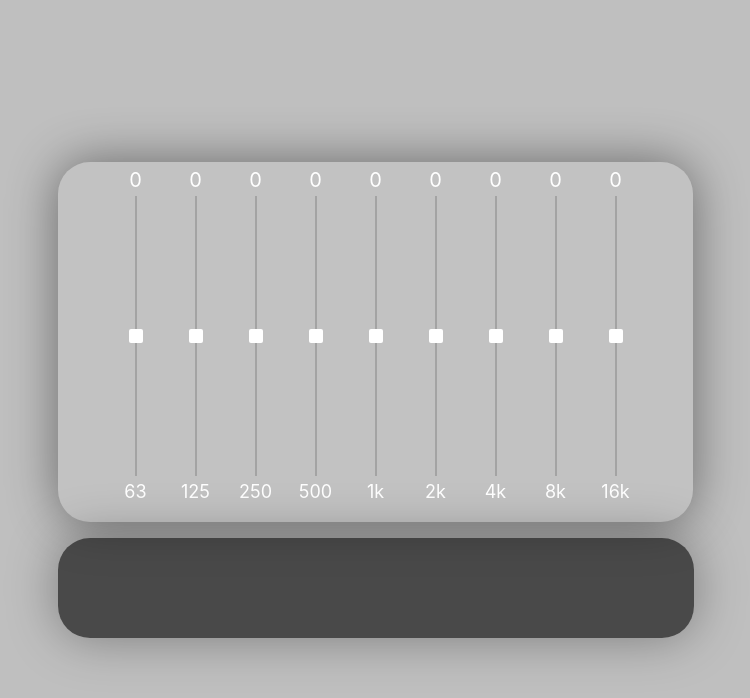
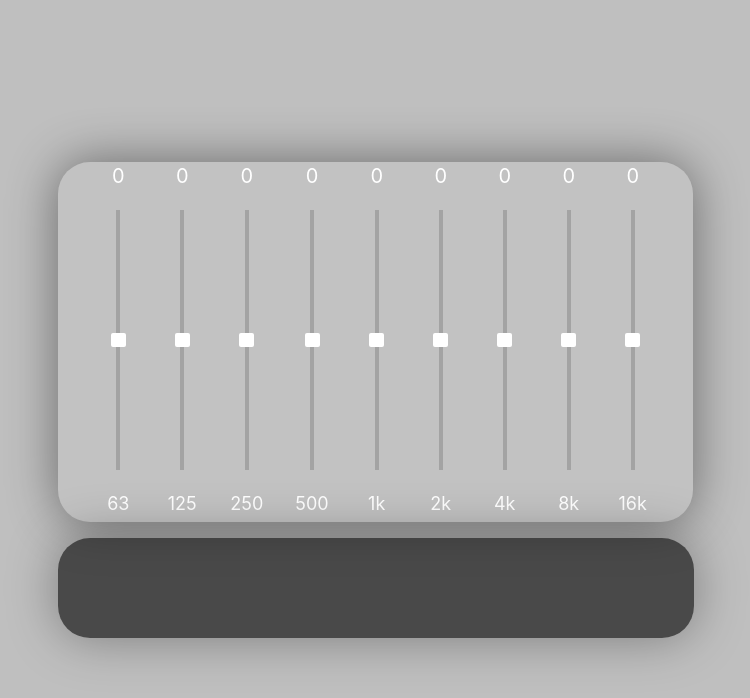
Before and after one commit to Dharun07-17/9-bands-equalizer, a React (Vite) app: page / in a window 1280 px wide. Shown: the top 698 px of the page, without its empty margins (264-1014 px from the left). Built offline with nearby package versions, Linux system fonts and the light colour scheme.

Commit message:
made some improvements to the code

```diff
--- a/src/App.jsx
+++ b/src/App.jsx
@@ -1,11 +1,27 @@
 import React from 'react'
 import Panel from './components/Panel'
+import { useState } from 'react';
 
 const App = () => {
+  const [eq, setEq] = useState({
+  63: 0,
+  125: 0,
+  250: 0,
+  500: 0,
+  1000: 0,
+  2000: 0,
+  4000: 0,
+  8000: 0,
+  16000: 0,
+});
+
   return (
     <div className="min-h-screen bg-black/25" >
 
-     <Panel />
+     <Panel
+  eq={eq}
+  setEq={setEq}
+/>
 
     </div>
   )
--- a/src/components/Panel.jsx
+++ b/src/components/Panel.jsx
@@ -1,14 +1,16 @@
 import React from 'react'
-import Slider from './Slider'
 import Srow from './Srow'
 
-const Panel = () => {
+const Panel = ({ eq, setEq }) => {
   return (
     <div className="flex justify-center items-center min-h-screen ">
         <div className="flex flex-col gap-4">
         <div className="  box-border w-[635px] h-[360px] bg-white/5 rounded-4xl shadow-[0_0_50px_rgba(0,0,0,0.45)] ">
 
-       <Srow></Srow>
+     <Srow
+  eq={eq}
+  setEq={setEq}
+/>
 
 
         </div>
--- a/src/components/Slider.css
+++ b/src/components/Slider.css
@@ -3,8 +3,8 @@
   -webkit-appearance: none;
     writing-mode: vertical-rl;
     direction: rtl;
-    height: 280px ;
-    width: 2px ;
+    height: 260px ;
+    width: 4px ;
     cursor: pointer;
    appearance: none;
 
@@ -15,7 +15,7 @@
 }
 .slider::-webkit-slider-thumb {
   -webkit-appearance: none;
-  width: 14px;
+  width: 15px;
   height: 14px;
   border-radius: 2px;
   background: #ffffff;
--- a/src/components/Slider.jsx
+++ b/src/components/Slider.jsx
@@ -1,36 +1,30 @@
-import React from 'react'
-import {useState} from 'react'
 import "./Slider.css";
-const Slider = ({label,className = ""}) => {
-  const [value, setValue] = useState(0);
 
+const Slider = ({ label, value, onChange, className = "" }) => {
   return (
- <div className="flex flex-col items-center justify-center h-full gap-5  ${className}">
+    <div className={`flex flex-col items-center justify-center h-full gap-5 ${className}`}>
 
-
-      <span className="text-white text-xl  mt-1 w-1  flex justify-center items-center">
-        {value}
+      <span className="text-white text-xl mt-0 w-8 text-center">
+         {(value)}
       </span>
 
-
-      <div className="  h-61 flex items-center justify-center">
+      <div className="h- flex items-center justify-center">
         <input
           type="range"
           min="-10"
           max="10"
           value={value}
-          onChange={(e) => setValue(Number(e.target.value))}
+          onChange={(e) => onChange(Number(e.target.value))}
           className="slider"
         />
       </div>
 
-
-      <span className="text-lg w-9 text-white flex justify-center items-center">
+      <span className="text-lg  text-white flex justify-center items-center">
         {label}
       </span>
 
     </div>
-  )
-}
+  );
+};
 
-export default Slider
+export default Slider;
--- a/src/components/Srow.jsx
+++ b/src/components/Srow.jsx
@@ -1,20 +1,23 @@
 import React from 'react'
 import Slider from './Slider'
 
-const Srow = ({Srow}) => {
+const Srow = ({eq, setEq}) => {
+  const frequencies = [63, 125, 250, 500, 1000, 2000, 4000, 8000, 16000];
   return (
-    <div className="grid justify-center-safe ">
- <div className="grid grid-cols-9 place-items-center gap-6">
-  <Slider label="63" />
-  <Slider label="125" />
-  <Slider label="250" />
-  <Slider label="500" />
-  <Slider label="1k" />
-  <Slider label="2k" />
-  <Slider label="4k" />
-  <Slider label="8k" />
-  <Slider label="16k" />
-</div>
+<div className="flex flex-row gap-8 justify-center items-center">
+  {frequencies.map(freq => (
+    <Slider
+      key={freq}
+      label={freq >= 1000 ? `${freq / 1000}k` : `${freq}`}
+      value={eq?.[freq] ?? 0}
+      onChange={(value) =>
+        setEq(prev => ({
+          ...prev,
+          [freq]: value,
+        }))
+      }
+    />
+  ))}
 </div>
   )
 }
```
